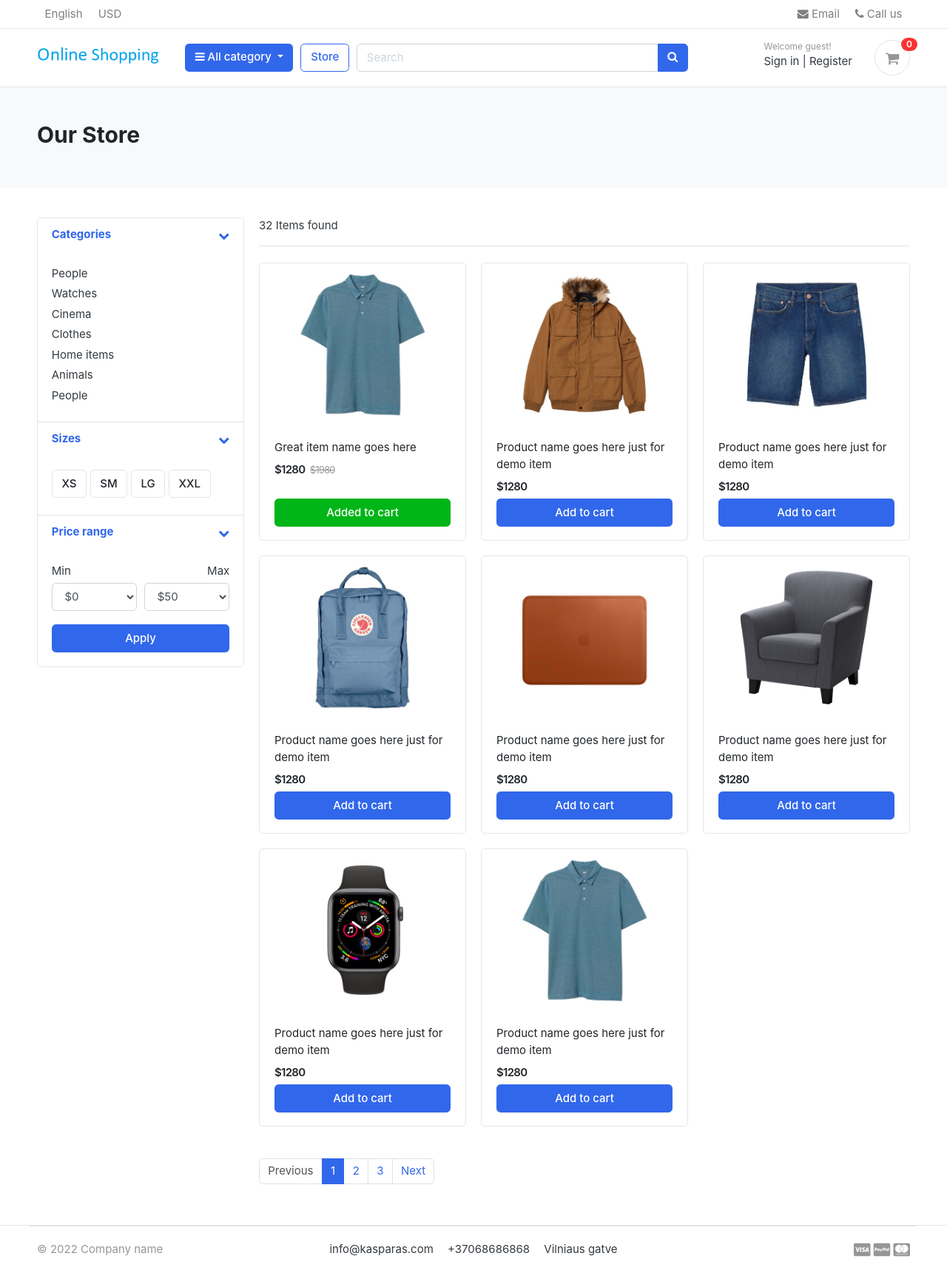
After one commit to KasparasMik/django_project_e-shop, a Django app: page /store/ in a window 1280 px wide. The commit adds this page. Shown: the whole page at 74% size. Run offline with Django 4.2, Linux system fonts and the light colour scheme; some libraries are stand-ins or nearby versions; some web fonts are replaced.

Commit message:
created store template

```diff
--- a/eCommerce/urls.py
+++ b/eCommerce/urls.py
@@ -14,7 +14,7 @@ Including another URLconf
     2. Add a URL to urlpatterns:  path('blog/', include('blog.urls'))
 """
 from django.contrib import admin
-from django.urls import path
+from django.urls import path, include
 from . import views
 from django.conf.urls.static import static
 from django.conf import settings
@@ -22,4 +22,5 @@ from django.conf import settings
 urlpatterns = [
     path('admin/', admin.site.urls),
     path('', views.home, name='home'),
+    path('store/', include('store.urls')),
 ] + static(settings.MEDIA_URL, document_root=settings.MEDIA_ROOT)
--- /dev/null
+++ b/store/urls.py
@@ -0,0 +1,6 @@
+from django.urls import path
+from . import views
+
+urlpatterns = [
+    path('', views.store, name='store'),
+]
--- a/store/views.py
+++ b/store/views.py
@@ -1,3 +1,6 @@
 from django.shortcuts import render
 
 # Create your views here.
+
+def store(request):
+    return render(request, 'store/store.html')
--- a/templates/includes/footer.html
+++ b/templates/includes/footer.html
@@ -9,7 +9,7 @@
 			<div class="col-md-8 text-md-center">
 				<span  class="px-2">info@kasparas.com</span>
 				<span  class="px-2">+37068686868</span>
-				<span  class="px-2">Street name 123, Avanue abc</span>
+				<span  class="px-2">Vilniaus gatve </span>
 			</div>
 			<div class="col-md-2 text-md-right text-muted">
 				<i class="fab fa-lg fa-cc-visa"></i>
--- /dev/null
+++ b/templates/store/store.html
@@ -0,0 +1,298 @@
+{% extends 'base.html' %}
+{% load static %}
+
+{% block content%}
+
+<!-- ========================= SECTION PAGETOP ========================= -->
+<section class="section-pagetop bg">
+    <div class="container">
+        <h2 class="title-page">Our Store</h2>
+
+    </div> <!-- container //  -->
+    </section>
+
+<!-- ========================= SECTION CONTENT ========================= -->
+<section class="section-content padding-y">
+    <div class="container">
+
+    <div class="row">
+        <aside class="col-md-3">
+
+    <div class="card">
+        <article class="filter-group">
+            <header class="card-header">
+                <a href="#" data-toggle="collapse" data-target="#collapse_1" aria-expanded="true" class="">
+                    <i class="icon-control fa fa-chevron-down"></i>
+                    <h6 class="title">Categories</h6>
+                </a>
+            </header>
+            <div class="filter-content collapse show" id="collapse_1" style="">
+                <div class="card-body">
+
+                    <ul class="list-menu">
+                    <li><a href="#">People  </a></li>
+                    <li><a href="#">Watches </a></li>
+                    <li><a href="#">Cinema  </a></li>
+                    <li><a href="#">Clothes  </a></li>
+                    <li><a href="#">Home items </a></li>
+                    <li><a href="#">Animals</a></li>
+                    <li><a href="#">People </a></li>
+                    </ul>
+
+                </div> <!-- card-body.// -->
+            </div>
+        </article> <!-- filter-group  .// -->
+        <article class="filter-group">
+            <header class="card-header">
+                <a href="#" data-toggle="collapse" data-target="#collapse_4" aria-expanded="true" class="">
+                    <i class="icon-control fa fa-chevron-down"></i>
+                    <h6 class="title">Sizes </h6>
+                </a>
+            </header>
+            <div class="filter-content collapse show" id="collapse_4" style="">
+                <div class="card-body">
+                  <label class="checkbox-btn">
+                    <input type="checkbox">
+                    <span class="btn btn-light"> XS </span>
+                  </label>
+
+                  <label class="checkbox-btn">
+                    <input type="checkbox">
+                    <span class="btn btn-light"> SM </span>
+                  </label>
+
+                  <label class="checkbox-btn">
+                    <input type="checkbox">
+                    <span class="btn btn-light"> LG </span>
+                  </label>
+
+                  <label class="checkbox-btn">
+                    <input type="checkbox">
+                    <span class="btn btn-light"> XXL </span>
+                  </label>
+            </div><!-- card-body.// -->
+            </div>
+        </article> <!-- filter-group .// -->
+
+        <article class="filter-group">
+            <header class="card-header">
+                <a href="#" data-toggle="collapse" data-target="#collapse_3" aria-expanded="true" class="">
+                    <i class="icon-control fa fa-chevron-down"></i>
+                    <h6 class="title">Price range </h6>
+                </a>
+            </header>
+            <div class="filter-content collapse show" id="collapse_3" style="">
+                <div class="card-body">
+
+                    <div class="form-row">
+                    <div class="form-group col-md-6">
+                      <label>Min</label>
+                      <!-- <input class="form-control" placeholder="$0" type="number"> -->
+                          <select class="mr-2 form-control">
+                            <option value="0">$0</option>
+                            <option value="50">$50</option>
+                            <option value="100">$100</option>
+                            <option value="150">$150</option>
+                            <option value="200">$200</option>
+                            <option value="500">$500</option>
+                            <option value="1000">$1000</option>
+                        </select>
+                    </div>
+                    <div class="form-group text-right col-md-6">
+                      <label>Max</label>
+                          <select class="mr-2 form-control">
+                            <option value="50">$50</option>
+                            <option value="100">$100</option>
+                            <option value="150">$150</option>
+                            <option value="200">$200</option>
+                            <option value="500">$500</option>
+                            <option value="1000">$1000</option>
+                            <option value="2000">$2000+</option>
+                        </select>
+                    </div>
+                    </div> <!-- form-row.// -->
+                    <button class="btn btn-block btn-primary">Apply</button>
+                </div><!-- card-body.// -->
+            </div>
+        </article> <!-- filter-group .// -->
+
+    </div> <!-- card.// -->
+
+        </aside> <!-- col.// -->
+        <main class="col-md-9">
+
+    <header class="border-bottom mb-4 pb-3">
+            <div class="form-inline">
+                <span class="mr-md-auto">32 Items found </span>
+
+            </div>
+    </header><!-- sect-heading -->
+
+    <div class="row">
+        <div class="col-md-4">
+            <figure class="card card-product-grid">
+                <div class="img-wrap">
+
+                    <img src="{% static 'images/items/1.jpg' %}">
+
+                </div> <!-- img-wrap.// -->
+                <figcaption class="info-wrap">
+                    <div class="fix-height">
+                        <a href="./product-detail.html" class="title">Great item name goes here</a>
+                        <div class="price-wrap mt-2">
+                            <span class="price">$1280</span>
+                            <del class="price-old">$1980</del>
+                        </div> <!-- price-wrap.// -->
+                    </div>
+                    <a href="#" class="btn btn-block btn-success">Added to cart </a>
+                </figcaption>
+            </figure>
+        </div> <!-- col.// -->
+
+        <div class="col-md-4">
+            <figure class="card card-product-grid">
+                <div class="img-wrap">
+                    <img src="images/items/2.jpg">
+
+                </div> <!-- img-wrap.// -->
+                <figcaption class="info-wrap">
+                    <div class="fix-height">
+                        <a href="./product-detail.html" class="title">Product name goes here just for demo item</a>
+                        <div class="price-wrap mt-2">
+                            <span class="price">$1280</span>
+                        </div> <!-- price-wrap.// -->
+                    </div>
+                    <a href="#" class="btn btn-block btn-primary">Add to cart </a>
+                </figcaption>
+            </figure>
+        </div> <!-- col.// -->
+
+        <div class="col-md-4">
+            <figure class="card card-product-grid">
+                <div class="img-wrap">
+                    <img src="images/items/3.jpg">
+
+                </div> <!-- img-wrap.// -->
+                <figcaption class="info-wrap">
+                    <div class="fix-height">
+                        <a href="./product-detail.html" class="title">Product name goes here just for demo item</a>
+                        <div class="price-wrap mt-2">
+                            <span class="price">$1280</span>
+                        </div> <!-- price-wrap.// -->
+                    </div>
+                    <a href="#" class="btn btn-block btn-primary">Add to cart </a>
+                </figcaption>
+            </figure>
+        </div> <!-- col.// -->
+
+        <div class="col-md-4">
+            <figure class="card card-product-grid">
+                <div class="img-wrap">
+                    <img src="images/items/4.jpg">
+
+                </div> <!-- img-wrap.// -->
+                <figcaption class="info-wrap">
+                    <div class="fix-height">
+                        <a href="./product-detail.html" class="title">Product name goes here just for demo item</a>
+                        <div class="price-wrap mt-2">
+                            <span class="price">$1280</span>
+                        </div> <!-- price-wrap.// -->
+                    </div>
+                    <a href="#" class="btn btn-block btn-primary">Add to cart </a>
+                </figcaption>
+            </figure>
+        </div> <!-- col.// -->
+
+        <div class="col-md-4">
+            <figure class="card card-product-grid">
+                <div class="img-wrap">
+                    <img src="images/items/5.jpg">
+
+                </div> <!-- img-wrap.// -->
+                <figcaption class="info-wrap">
+                    <div class="fix-height">
+                        <a href="./product-detail.html" class="title">Product name goes here just for demo item</a>
+                        <div class="price-wrap mt-2">
+                            <span class="price">$1280</span>
+                        </div> <!-- price-wrap.// -->
+                    </div>
+                    <a href="#" class="btn btn-block btn-primary">Add to cart </a>
+                </figcaption>
+            </figure>
+        </div> <!-- col.// -->
+
+        <div class="col-md-4">
+            <figure class="card card-product-grid">
+                <div class="img-wrap">
+                    <img src="images/items/6.jpg">
+
+                </div> <!-- img-wrap.// -->
+                <figcaption class="info-wrap">
+                    <div class="fix-height">
+                        <a href="./product-detail.html" class="title">Product name goes here just for demo item</a>
+                        <div class="price-wrap mt-2">
+                            <span class="price">$1280</span>
+                        </div> <!-- price-wrap.// -->
+                    </div>
+                    <a href="#" class="btn btn-block btn-primary">Add to cart </a>
+                </figcaption>
+            </figure>
+        </div> <!-- col.// -->
+
+        <div class="col-md-4">
+            <figure class="card card-product-grid">
+                <div class="img-wrap">
+                    <img src="images/items/7.jpg">
+
+                </div> <!-- img-wrap.// -->
+                <figcaption class="info-wrap">
+                    <div class="fix-height">
+                        <a href="./product-detail.html" class="title">Product name goes here just for demo item</a>
+                        <div class="price-wrap mt-2">
+                            <span class="price">$1280</span>
+                        </div> <!-- price-wrap.// -->
+                    </div>
+                    <a href="#" class="btn btn-block btn-primary">Add to cart </a>
+                </figcaption>
+            </figure>
+        </div> <!-- col.// -->
+
+        <div class="col-md-4">
+            <figure class="card card-product-grid">
+                <div class="img-wrap">
+                    <img src="images/items/1.jpg">
+
+                </div> <!-- img-wrap.// -->
+                <figcaption class="info-wrap">
+                    <div class="fix-height">
+                        <a href="./product-detail.html" class="title">Product name goes here just for demo item</a>
+                        <div class="price-wrap mt-2">
+                            <span class="price">$1280</span>
+                        </div> <!-- price-wrap.// -->
+                    </div>
+                    <a href="#" class="btn btn-block btn-primary">Add to cart </a>
+                </figcaption>
+            </figure>
+        </div> <!-- col.// -->
+    </div> <!-- row end.// -->
+
+
+    <nav class="mt-4" aria-label="Page navigation sample">
+      <ul class="pagination">
+        <li class="page-item disabled"><a class="page-link" href="#">Previous</a></li>
+        <li class="page-item active"><a class="page-link" href="#">1</a></li>
+        <li class="page-item"><a class="page-link" href="#">2</a></li>
+        <li class="page-item"><a class="page-link" href="#">3</a></li>
+        <li class="page-item"><a class="page-link" href="#">Next</a></li>
+      </ul>
+    </nav>
+
+        </main> <!-- col.// -->
+
+    </div>
+
+    </div> <!-- container .//  -->
+    </section>
+    <!-- ========================= SECTION CONTENT END// ========================= -->
+
+{% endblock %}
```
